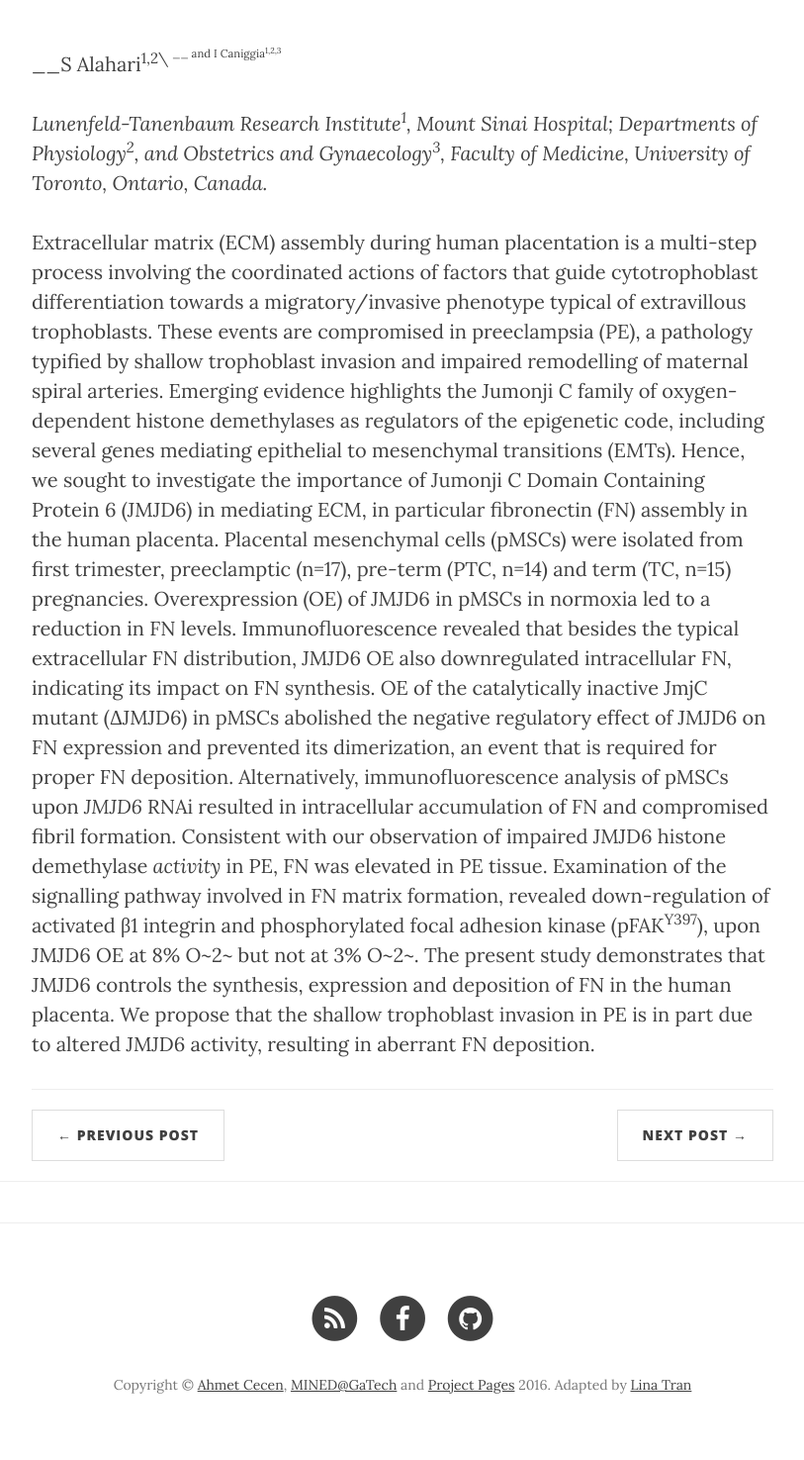
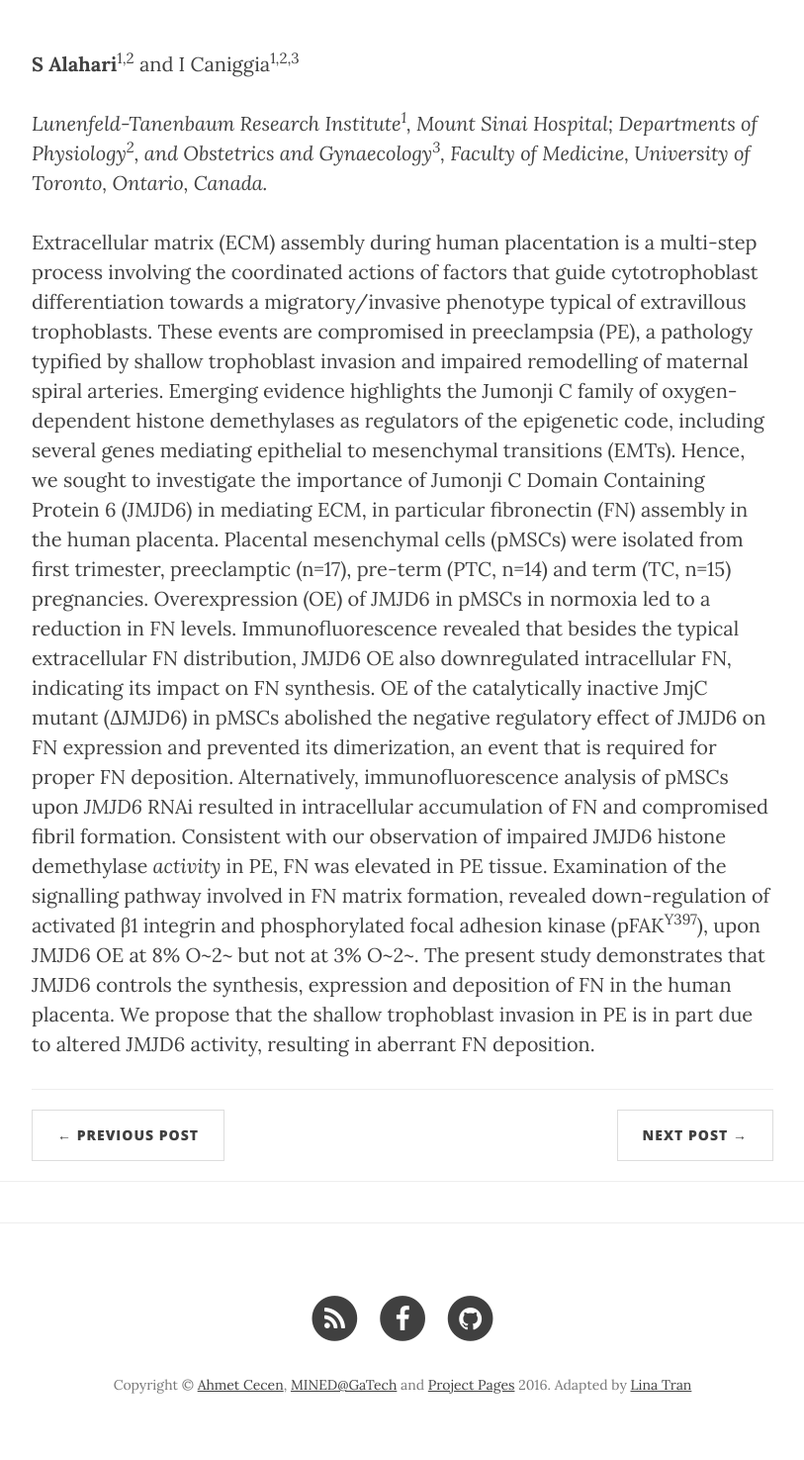
Before and after one commit to UofTFIP/uoftfip.github.io, a Jekyll site: the page built from _posts/2017-04-27-alahari.md, in a window 1280 px wide. Shown: the part 393-1868 px from the top of the page at 99% size, without its empty margins (233-1046 px from the left). Built offline with Jekyll 4.4.1, drawn with Linux system fonts in a browser that asks for light colours; nearby versions of some CDN libraries; comment, search, counter and statistics services are not loaded.

Commit message:
order search

```diff
--- a/_posts/2017-04-27-caniggia.md
+++ b/_posts/2017-04-27-alahari.md
@@ -8,7 +8,7 @@ platform: 'repro'
 tags: repro poster-session-1
 subtitle: "S Alahari and I Caniggia"
 ---
-__S Alahari<sup>1,2\ <sup>__ and I Caniggia<sup>1,2,3</sup>
+__S Alahari__<sup>1,2</sup> and I Caniggia<sup>1,2,3</sup>
 
 _Lunenfeld-Tanenbaum Research Institute<sup>1</sup>, Mount Sinai Hospital;
 Departments of Physiology<sup>2</sup>, and Obstetrics and Gynaecology<sup>3</sup>, Faculty
--- a/search/index.html
+++ b/search/index.html
@@ -32,11 +32,11 @@ header-img: "img/banner.png"
 {% assign tags_list = nil %}
 </div></ul>
 
-{% for tag in site.tags %}
+{% for tag in site.tags reversed %}
   <h2 id="{{ tag[0] }}">{{ tag[0] | capitalize }}</h2>
   <ul class="post-list">
     {% assign pages_list = tag[1] %}
-    {% for post in pages_list %}
+    {% for post in pages_list reversed %}
       {% if post.title != null %}
       {% if group == null or group == post.group %}
       <li><a href="{{ site.url }}{{ site.baseurl }}{{ post.url }}"><strong>{{ post.title }}</strong> <br>{{ post.subtitle }}</a></li>
```
Also changed, not shown: _posts/2017-04-24-chatz.md (renamed from _posts/2017-04-24-pierri.md), _posts/2017-04-24-wongr.md (renamed from _posts/2017-04-24-rwong.md), _posts/2017-04-28-1eng.md (renamed from _posts/2017-04-27-eng.md), _posts/2017-04-28-1wheeler.md (renamed from _posts/2017-04-26-wheeler.md), _posts/2017-04-28-1wu.md (renamed from _posts/2017-04-24-wu.md), _posts/2017-04-28-2dinh.md (renamed from _posts/2017-04-25-dinh.md), _posts/2017-04-28-2nahaei.md (renamed from _posts/2017-04-26-nahaei.md), _posts/2017-04-28-2sekulic.md (renamed from _posts/2017-04-24-sekulic.md), _posts/2017-04-28-3gurges.md (renamed from _posts/2017-04-26-gurges.md), _posts/2017-04-28-3kimb.md (renamed from _posts/2017-04-27-bkim.md), _posts/2017-04-28-3mapplebeck.md (renamed from _posts/2017-04-24-mapplebeck.md), _posts/2017-04-28-4charish.md (renamed from _posts/2017-04-24-charish.md), _posts/2017-04-28-4clemenzi.md (renamed from _posts/2017-04-26-clemenzi.md), _posts/2017-04-28-4guetmccreight.md (renamed from _posts/2017-04-24-guetmccreight.md), 1 more files.
